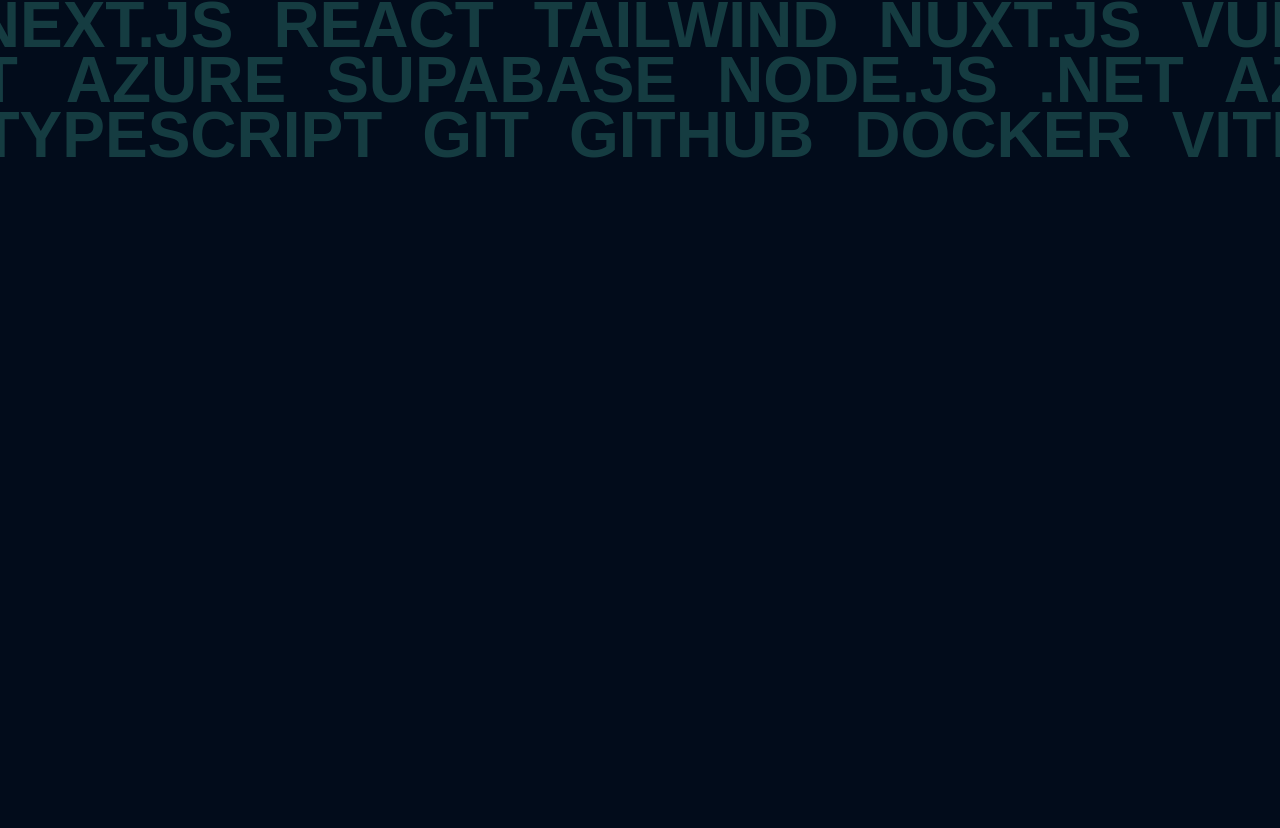
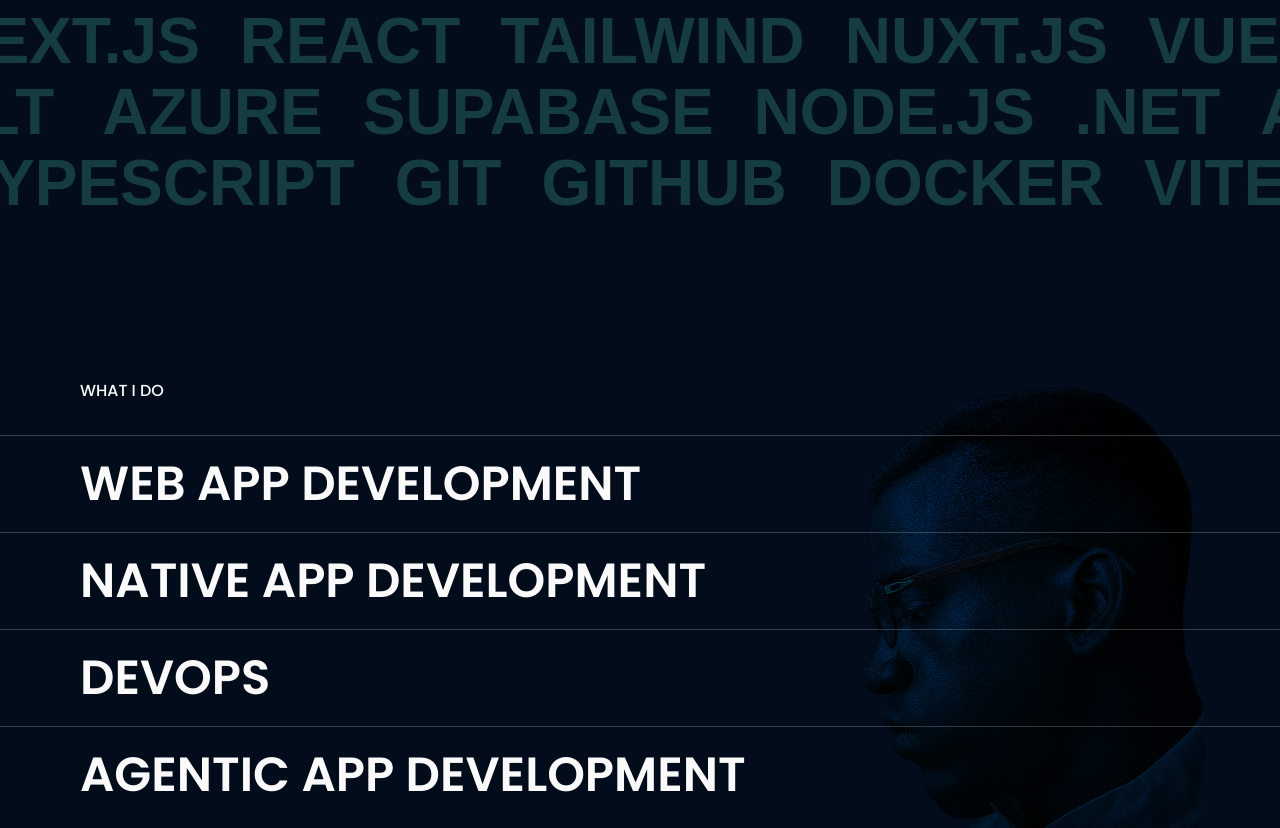
Before and after one commit to Freeman-md/freemancodz-v2, a Next.js app: page / in a window 1280 px wide. Shown: the part 1312-2140 px from the top of the page. Before the commit the page ends 1483 px from the top, so only its background shows below. Built offline with nearby package versions, Linux system fonts and the light colour scheme; a web font is replaced by a local one.

Commit message:
Add WhatIDo component and implement smooth scrolling in globals.css

```diff
--- a/src/app/globals.css
+++ b/src/app/globals.css
@@ -147,6 +147,7 @@
 @layer base {
   * {
     @apply border-border outline-ring/50;
+    scroll-behavior: smooth;
   }
   body {
     @apply bg-background text-foreground;
--- a/src/app/page.tsx
+++ b/src/app/page.tsx
@@ -1,6 +1,7 @@
 import About from "@/components/home/About";
 import Hero from "@/components/home/Hero";
 import TechStackMarquee from "@/components/home/TechStackMarquee";
+import WhatIDo from "@/components/home/WhatIDo";
 
 export default function Home() {
   return (
@@ -10,6 +11,8 @@
       <About />
 
       <TechStackMarquee />
+
+      <WhatIDo />
     </>
   );
 }
--- a/src/components/home/TechStackMarquee.tsx
+++ b/src/components/home/TechStackMarquee.tsx
@@ -48,7 +48,7 @@
   });
 
   return (
-    <div className="overflow-hidden whitespace-nowrap parallax my-0 sm:-my-4">
+    <div className="overflow-hidden whitespace-nowrap parallax my-0">
       <motion.div
         className="scroller flex gap-x-10 text-4xl font-semibold"
         style={{ x }}
--- /dev/null
+++ b/src/components/home/WhatIDo.tsx
@@ -0,0 +1,95 @@
+"use client";
+
+import { useInView, motion } from "motion/react";
+import { useRef, useState } from "react";
+import Image from "next/image";
+
+const services = [
+  {
+    title: "Web App Development",
+    description: "Building responsive, full-stack applications using Nuxt, Next.js, .NET, and more.",
+  },
+  {
+    title: "Native App Development",
+    description: "Creating cross-platform native desktop apps with Avalonia and performant mobile-ready UIs.",
+  },
+  {
+    title: "DevOps",
+    description: "Automating CI/CD pipelines and Azure infrastructure for fast and safe deployments.",
+  },
+  {
+    title: "Agentic App Development",
+    description: "Designing apps with LLMs, LangGraph, and custom agents that reason and act.",
+  },
+];
+
+export default function WhatIDo() {
+  const ref = useRef(null);
+  const isInView = useInView(ref);
+  const [activeIndex, setActiveIndex] = useState<number | null>(null);
+
+  return (
+    <section id="what-i-do" className="bg-secondary-light relative overflow-hidden">
+      <div ref={ref} className="py-40 space-y-8 relative z-10">
+        <motion.h2
+          initial={{ opacity: 0, y: 20 }}
+          animate={isInView ? { opacity: 1, y: 0 } : {}}
+          transition={{ delay: 0.1, duration: 0.6 }}
+          className="uppercase text-base font-medium container"
+        >
+          What I Do
+        </motion.h2>
+
+        <div className="relative">
+          {services.map((service, index) => (
+            <motion.div
+              key={index}
+              onMouseEnter={() => setActiveIndex(index)}
+              onMouseLeave={() => setActiveIndex(null)}
+              initial={{ opacity: 0, x: -20 }}
+              animate={isInView ? { opacity: 1, x: 0 } : {}}
+              transition={{ duration: 0.5, delay: index * 0.1 }}
+              className="border-t border-white/20 py-6 transition duration-500 hover:bg-primary hover:text-secondary relative"
+              data-cursor="hover"
+            >
+              <div className="container py-0">
+                <h3 className="uppercase text-xl md:text-3xl lg:text-5xl font-semibold">
+                  {service.title}
+                </h3>
+              </div>
+
+              {/* Description on Hover */}
+              {activeIndex === index && (
+                <motion.div
+                  initial={{ opacity: 0, x: 30 }}
+                  animate={{ opacity: 1, x: 0 }}
+                  exit={{ opacity: 0, x: 30 }}
+                  transition={{ duration: 0.3 }}
+                  className="absolute top-1/2 right-10 transform -translate-y-1/2 w-[280px] text-sm leading-relaxed hidden sm:block"
+                >
+                  <p className="text-secondary">{service.description}</p>
+                </motion.div>
+              )}
+            </motion.div>
+          ))}
+        </div>
+      </div>
+
+      {/* Background Image */}
+      <motion.div
+        initial={{ opacity: 0, scale: 0.95 }}
+        animate={{ opacity: 1, scale: 1 }}
+        transition={{ delay: 1.2, duration: 1.2, ease: "easeOut" }}
+        className="absolute -right-40 bottom-0 w-[70vw] h-[80vh] pointer-events-none"
+      >
+        <Image
+          src="/images/me.png"
+          alt="Freemancodz - Headshot"
+          fill
+          className="object-contain"
+          priority
+        />
+      </motion.div>
+    </section>
+  );
+}
```
